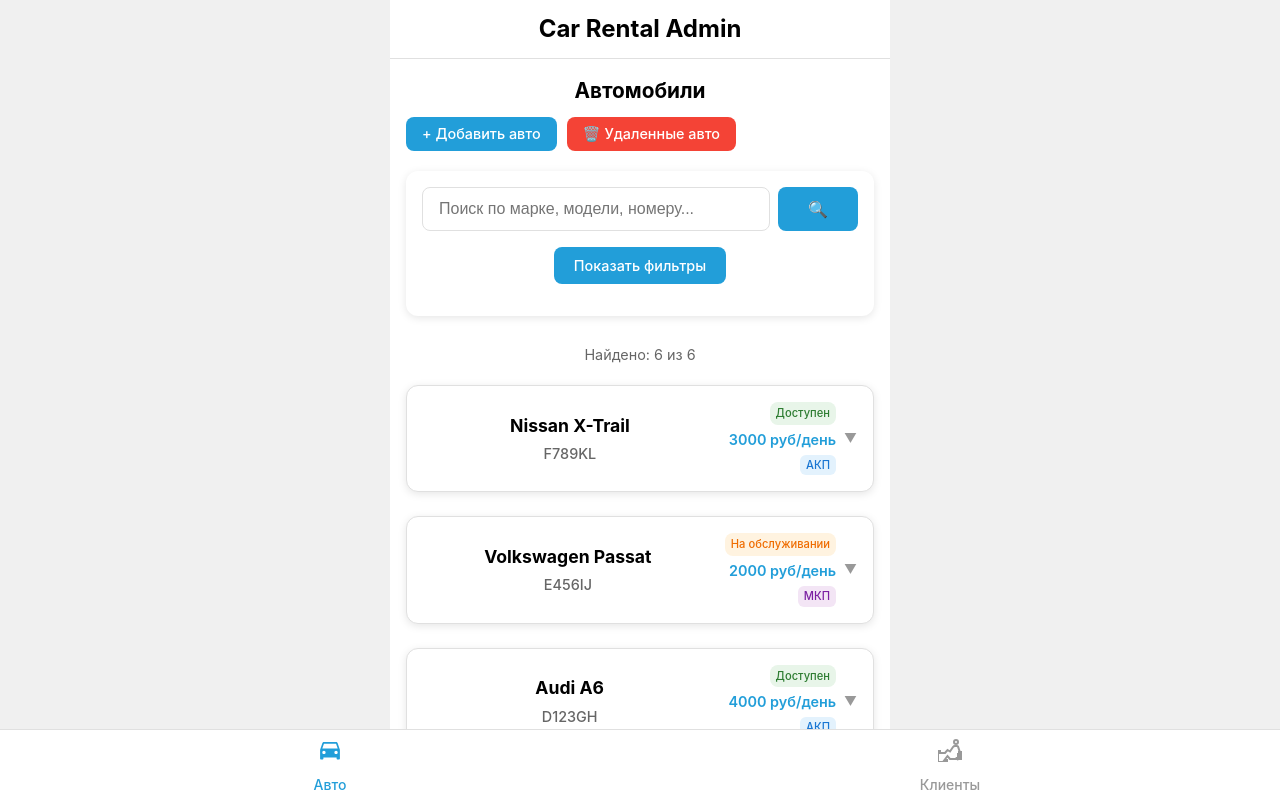
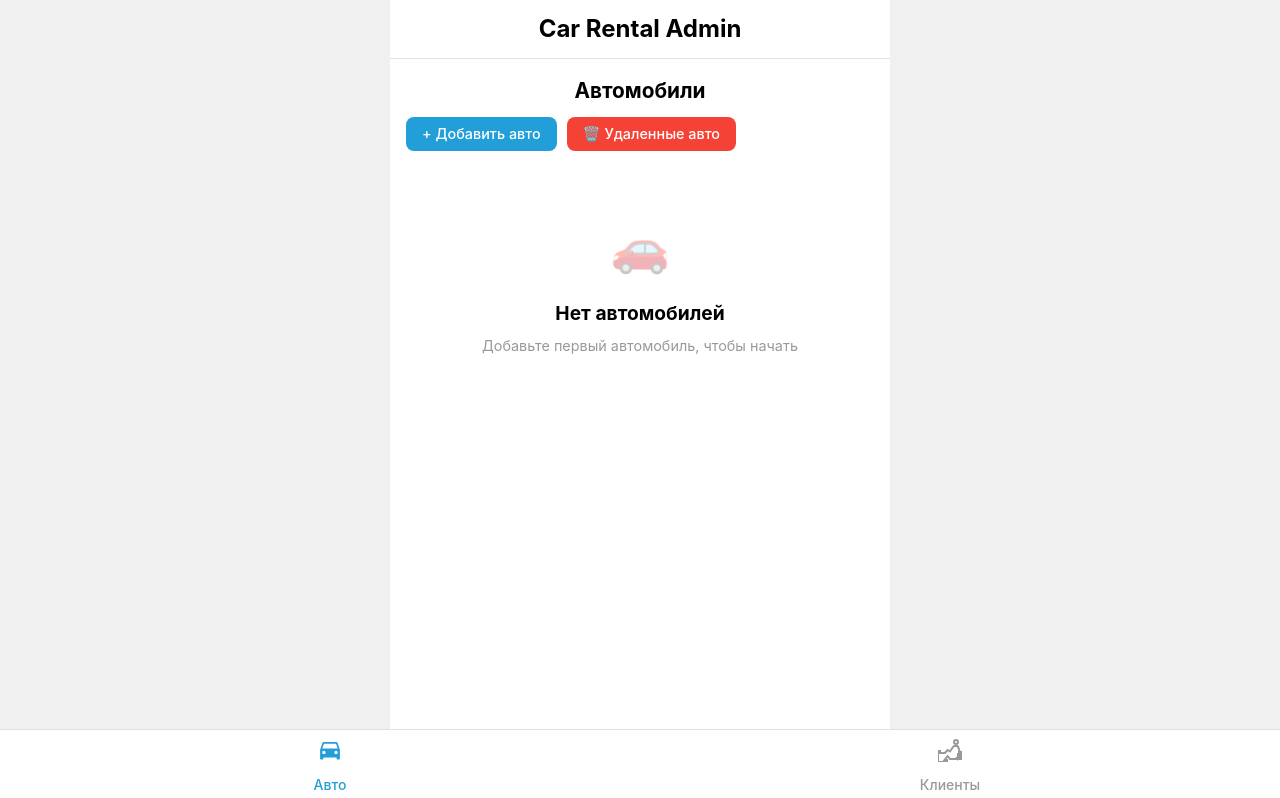
Before and after one commit to khudov1981/car-rental-admin1, a React (Vite) app: page / in a window 1280 px wide. Shown: the top 798 px of the page. Built offline with nearby package versions, Linux system fonts and the light colour scheme.

Commit message:
Изменен App.jsx чтобы изначально список автомобилей был пустым

```diff
--- a/src/App.jsx
+++ b/src/App.jsx
@@ -5,12 +5,12 @@
 import ConfirmModal from './components/ConfirmModal'
 import EditCarForm from './components/EditCarForm'
 import AddCarForm from './components/AddCarForm'
-import { carsData, addCar, updateCar, deleteCar, restoreCar, getActiveCars, getDeletedCars } from './data/cars'
+import { addCar, updateCar, deleteCar, restoreCar, getActiveCars, getDeletedCars } from './data/cars'
 
 function App() {
   const [activePage, setActivePage] = useState('cars')
   const [telegramUser, setTelegramUser] = useState(null)
-  const [cars, setCars] = useState(carsData)
+  const [cars, setCars] = useState([])
   const [showAddForm, setShowAddForm] = useState(false)
   const [editingCar, setEditingCar] = useState(null)
   const [showDeleted, setShowDeleted] = useState(false)
```
